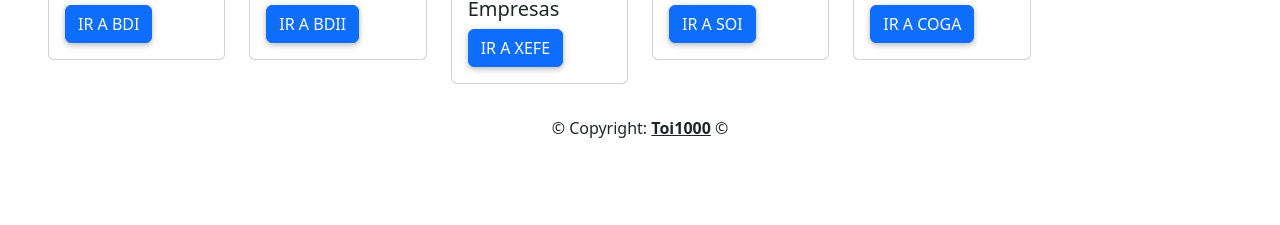
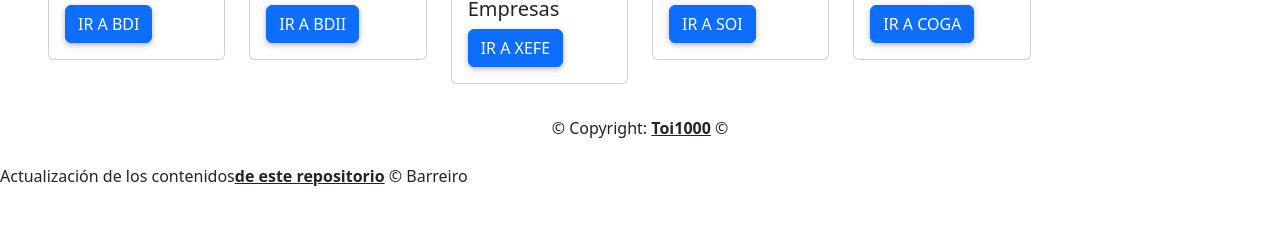
Before and after one commit to Toimil/Kahoots, a plain HTML site: page index.html in a window 1280 px wide. Shown: the part 263-488 px from the top of the page. Drawn offline with nearby package versions, Linux system fonts and the light colour scheme.

Commit message:
Update index.html

```diff
--- a/index.html
+++ b/index.html
@@ -34,6 +34,9 @@
     © Copyright:
     <a class="text-reset fw-bold" href="https://github.com/Toimil/">Toi1000</a> ©
   </div>
+		 <div>
+			 Actualización de los contenidos<a class="text-reset fw-bold" href="https://github.com/BarreiroCollege/USC-Tests">de este repositorio</a> © Barreiro
+		 </div>
 </footer>
     <script type="text/javascript" src="js/mdb.min.js"></script>
     <script type="text/javascript" src="index.js"></script>
```
